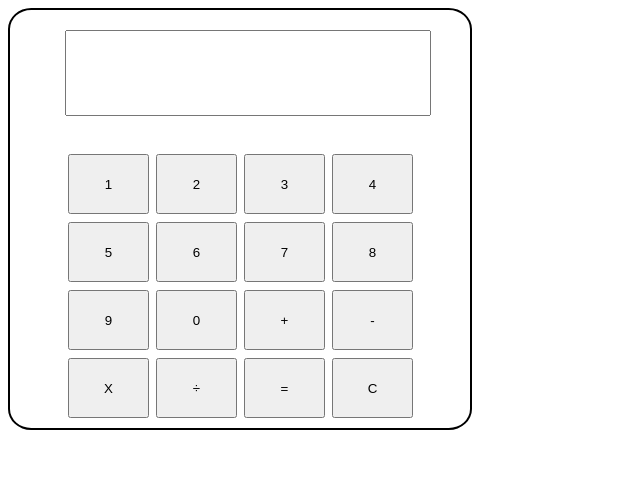
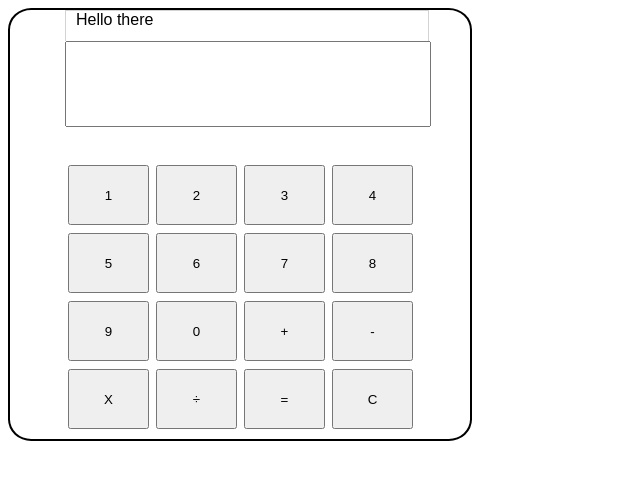
Before and after one commit to Havolt/calculator_app, a plain HTML site: page index.html in a window 1280 px wide. Shown: the whole page, without its empty margins (0-640 px from the left). Drawn offline with Linux system fonts and the light colour scheme.

Commit message:
Added in previous action area

```diff
--- a/index.html
+++ b/index.html
@@ -15,8 +15,19 @@
       width: 350px;
       height: 80px;
       font-size: 40px;
-      margin: 20px 55px;
+      margin: 0px 55px 20px;
       padding-left: 10px;
+    }
+
+    #prev{
+      padding-left: 10px;
+      width: 352px;
+      height: 30px;
+      margin: 0px 55px;
+      border-top: 1px solid lightgrey;
+      border-left: 1px solid lightgrey;
+      border-right: 1px solid lightgrey;
+      font-family: arial;
     }
 
     #pad{
@@ -36,6 +47,7 @@
   <body>
 
     <div id="app">
+      <div id="prev">Hello there</div>
       <input id="screen" type="text" onkeypress="return event.charCode >= 48 && event.charCode <= 57"></input>
 
       <div id="pad">
@@ -65,6 +77,7 @@
     //Assign elements of page
     const disp = document.getElementById('screen');
     const eq = document.getElementById('eq');
+    const prev = document.getElementById('prev');
 
     //Holders and Numbers
     let currNum = "";
@@ -94,6 +107,7 @@
       if(currNum){
         allNum.push(parseInt(currNum));
         currNum = "";
+        prev.innerHTML= allNum;
         if(e.target.name =='plus'){
           plus = true;
           minus = false;
```
